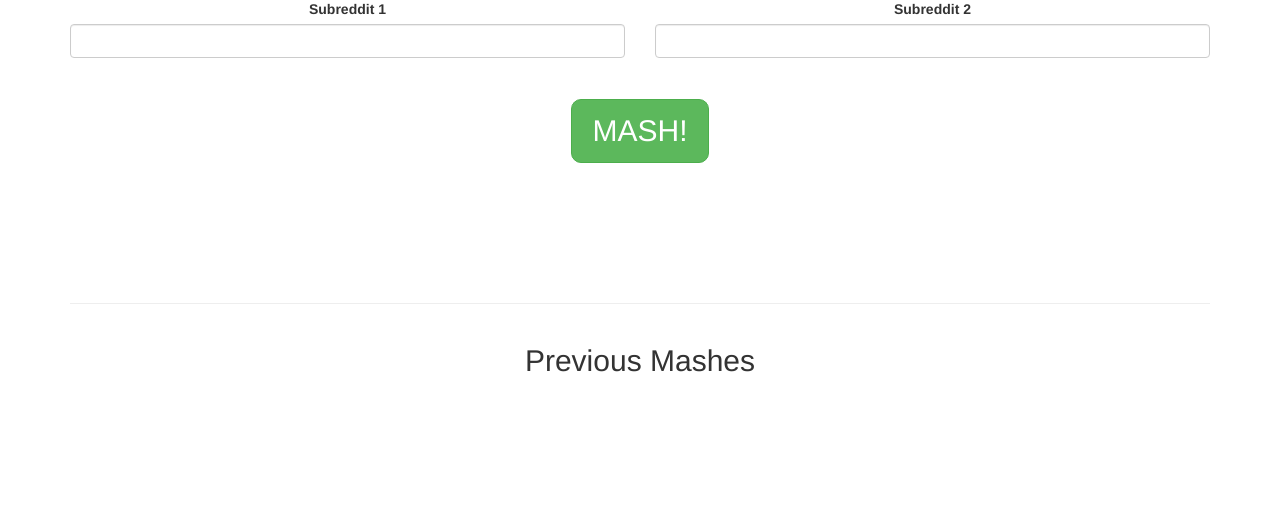
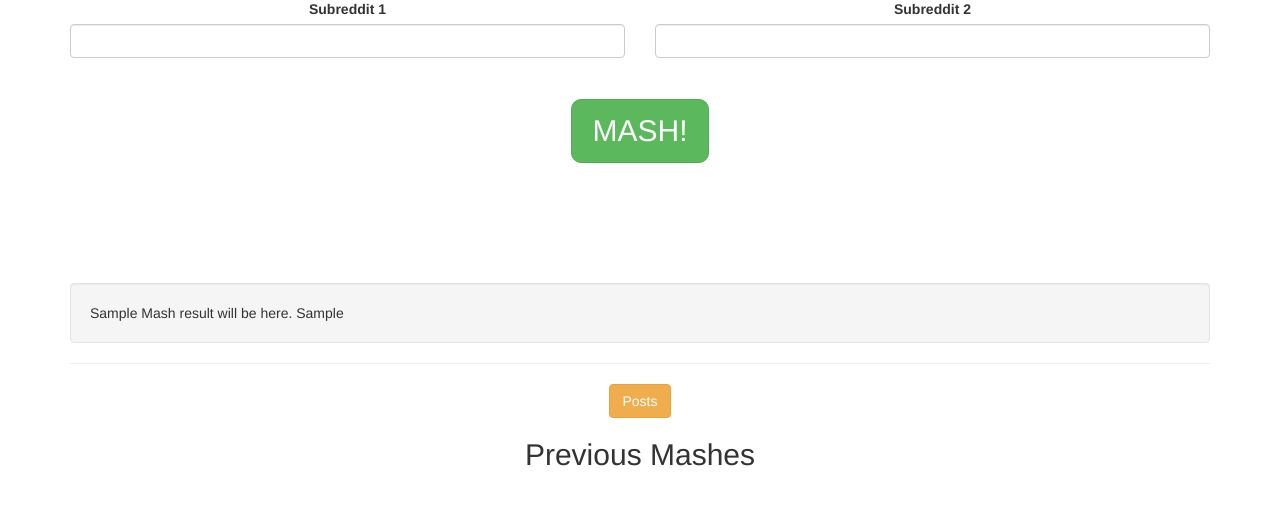
Before and after one commit to WilsonBerkow/softdev-madlibs, a Flask app: template templates/home.html in a window 1280 px wide. Shown: the part 102-607 px from the top of the page. Run offline with Flask 2, Linux system fonts and the light colour scheme; the template is opened without the code that fills it: most values are stand-ins (such as "Sample title", 1, 10 or a date in 2020).

Commit message:
Started working on recieving and displaying mash data from app.py. Altered variable names.

```diff
--- a/templates/home.html
+++ b/templates/home.html
@@ -26,27 +26,32 @@
 		<hr/>
 		<div class="row">
 			<center>
-				<form method="POST" action="/home/">
+				<form method="GET" action="/">
 					<div class="col-md-6">
 						<div class="form-group">
 							<label for="usr">Subreddit 1</label>
-							<input type="text" class="form-control" id="usr">
+							<input type="text" class="form-control" id="subreddit1">
 						</div>
 					</div>
 					<div class="col-md-6">
 						<div class="form-group">
 							<label for="pwd">Subreddit 2</label>
-							<input type="text" class="form-control" id="pwd">
+							<input type="text" class="form-control" id="subreddit2">
 						</div>
 					</div>
 					<br><br><br><br><br>
-					<button type="submit" class="btn btn-success">MASH!</button>
+					<button type="submit" action="/" class="btn btn-success">MASH!</button>
 				</form>
 			</center>
 		</div>
 
 		<br><br><br><br><br><br>
+		<div class="well">{{subreddit1}} Mash result will be here. {{subbreddit2}}</div>
 		<hr/>
+		<center>
+		<button action="/posts/" type="submit" class="btn btn-warning">Posts</button>
+
+	</center>
 
 		<div class="row">
 			<center>
@@ -58,6 +63,7 @@
 		</div>
 
 	</div>
+
 
 	<!-- jQuery (necessary for Bootstrap's JavaScript plugins) -->
 	<script src="https://ajax.googleapis.com/ajax/libs/jquery/1.12.4/jquery.min.js"></script>
```
